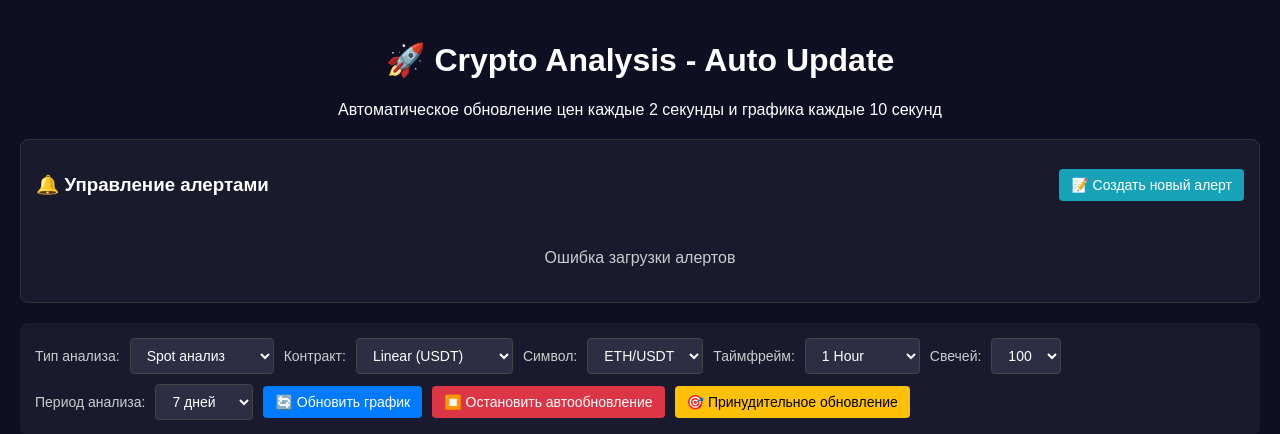
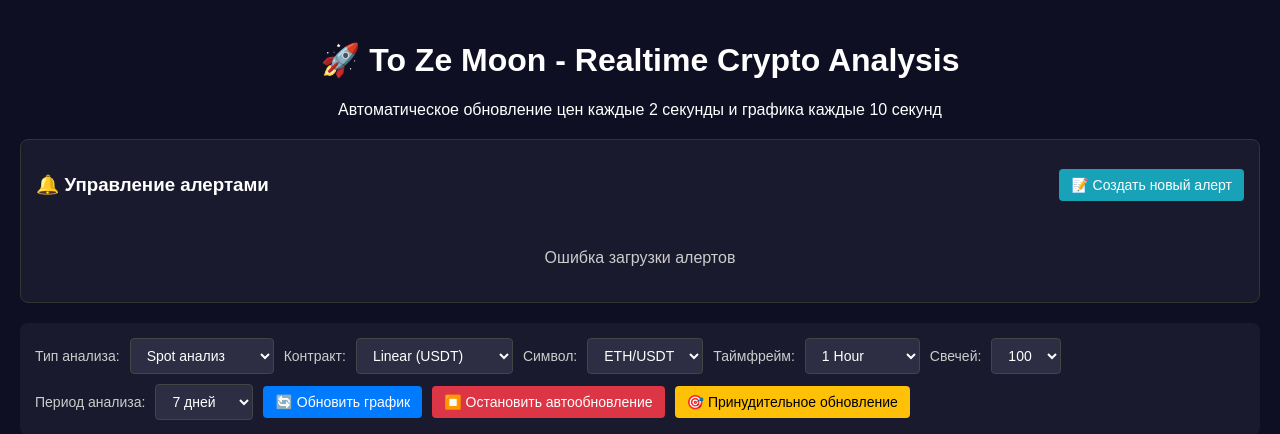
Before and after one commit to ArtemKhudyakov/diploma_futures, a Django app: template screener/templates/screener/realtime.html in a window 1280 px wide. Shown: the top 434 px of the page. Run offline with Django 5.2, Linux system fonts and the light colour scheme; the template is opened without the code that fills it, so the values that code supplies are empty; some libraries are stand-ins or nearby versions.

Commit message:
небольшие правки

```diff
--- a/screener/templates/screener/realtime.html
+++ b/screener/templates/screener/realtime.html
@@ -379,7 +379,7 @@
 <body>
 <div class="container">
     <div class="header">
-        <h1>🚀 Crypto Analysis - Auto Update</h1>
+        <h1>🚀 To Ze Moon - Realtime Crypto Analysis</h1>
         <p>Автоматическое обновление цен каждые 2 секунды и графика каждые 10 секунд</p>
     </div>
 
```
Also changed, not shown: screener/migrations/0001_initial.py, screener/migrations/0002_initial.py (added), users/migrations/0001_initial.py, 1 other file.
